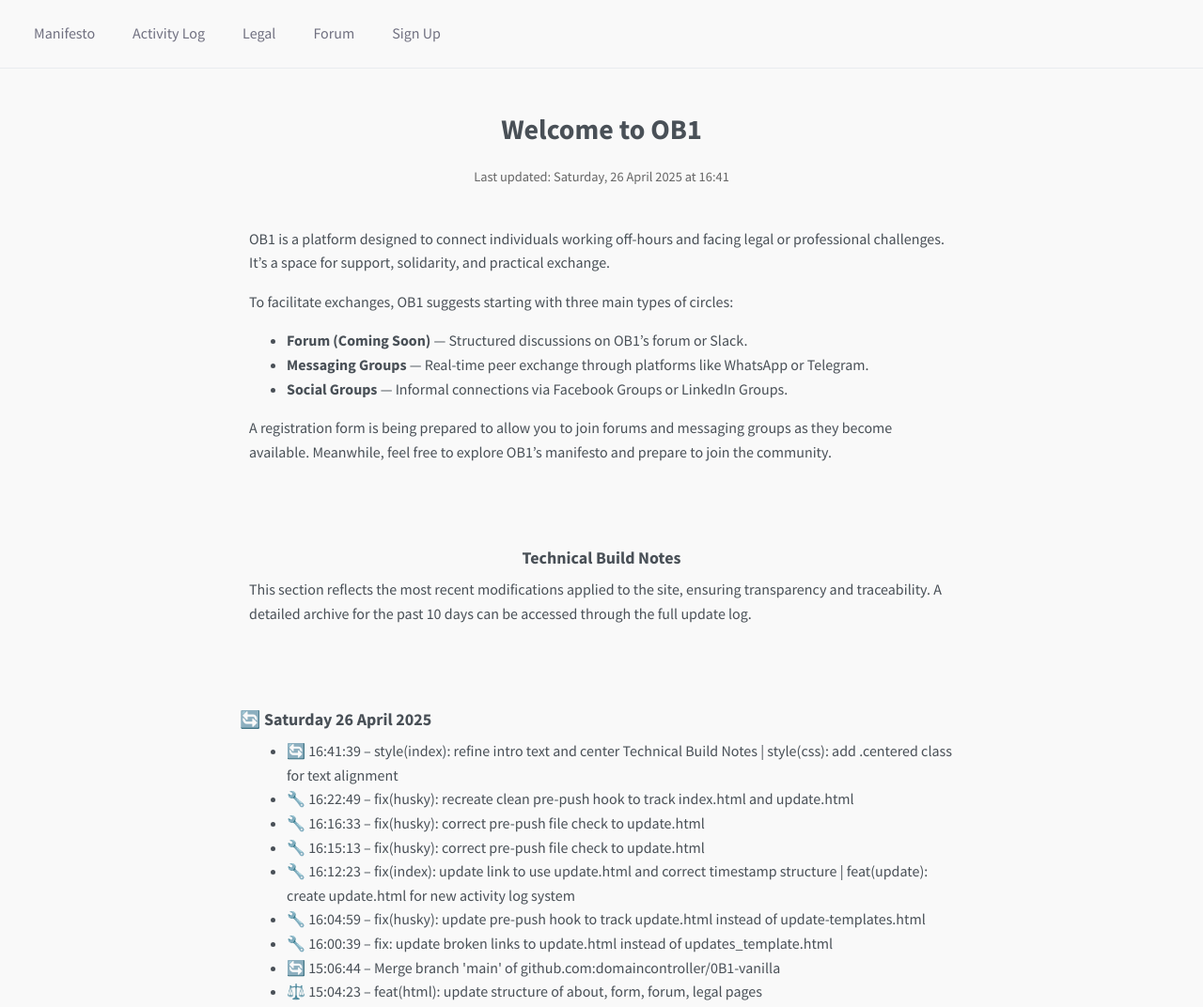
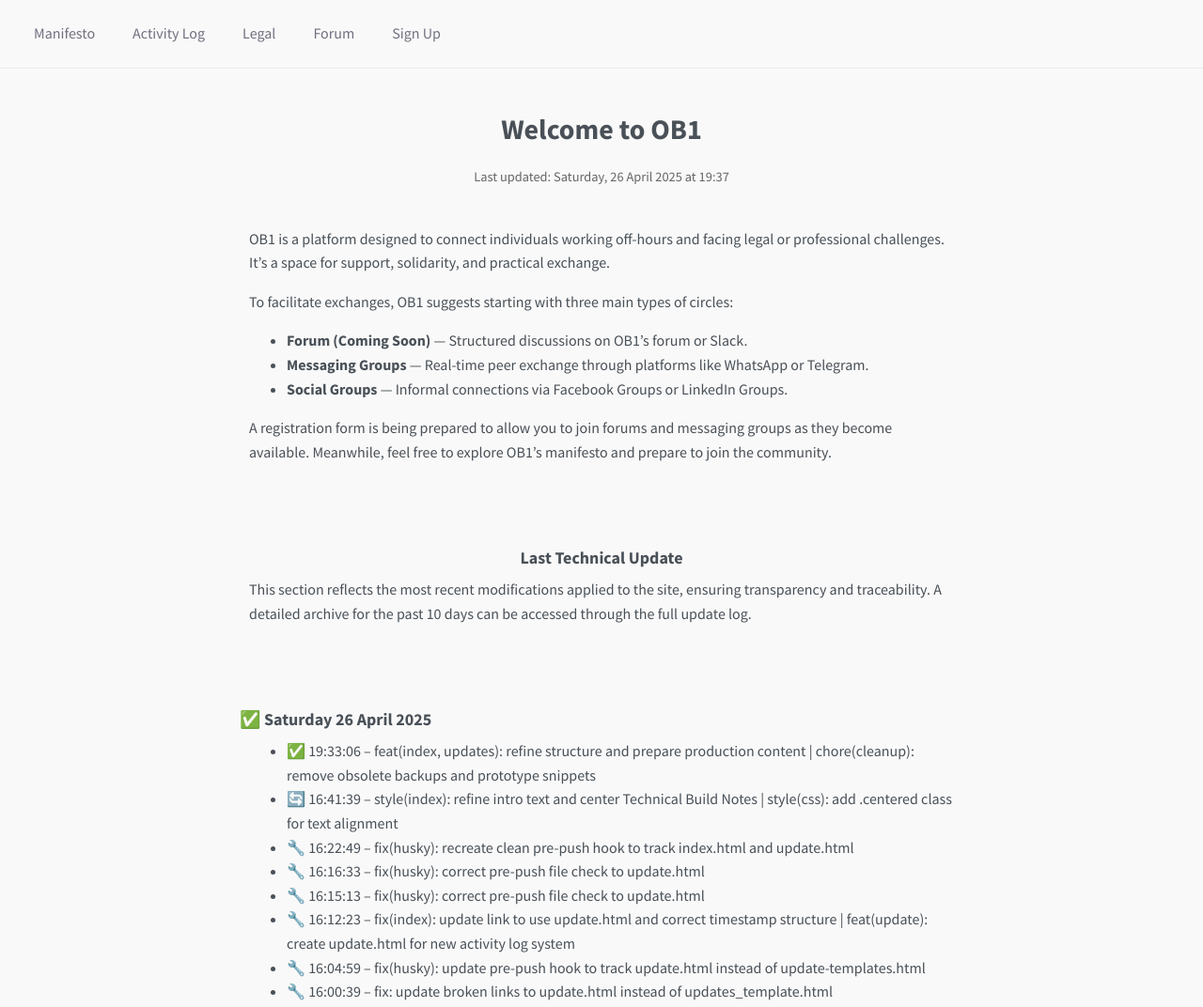
Before and after one commit to domainController/0B1-vanilla, a website built with Vite: page index.html in a window 1280 px wide. Shown: the top 1072 px of the page at 94% size. Built offline with nearby package versions, Linux system fonts and the light colour scheme.

Commit message:
chore(index): update section title to 'Last Technical Update' for better clarity

```diff
--- a/index.html
+++ b/index.html
@@ -20,7 +20,7 @@
 <main>
     <div class="legal-container">
         <h1>Welcome to OB1</h1>
-<small class="timestamp" style="display: block; text-align: center;">Last updated: Saturday, 26 April 2025 at 16:41</small>
+<small class="timestamp" style="display: block; text-align: center;">Last updated: Saturday, 26 April 2025 at 19:37</small>
         <!-- TIMESTAMP -->
         <br>
         <p>OB1 is a platform designed to connect individuals working off-hours and facing legal or professional challenges. It’s a space for support, solidarity, and practical exchange.</p>
@@ -36,7 +36,7 @@
         <p>A registration form is being prepared to allow you to join forums and messaging groups as they become available. Meanwhile, feel free to explore OB1’s manifesto and prepare to join the community.</p>
     </div>
     <div class="legal-container">
-        <h2 class="centered">Technical Build Notes</h2>
+        <h2 class="centered">Last Technical Update</h2>
         <p>
             This section reflects the most recent modifications applied to the site, ensuring transparency and traceability.
             A detailed archive for the past 10 days can be accessed through the full update log.
@@ -44,8 +44,9 @@
     </div>
     <!-- START INDEX UPDATES -->
 <div class="legal-container">
-<h2>🔄 Saturday 26 April 2025</h2>
+<h2>✅ Saturday 26 April 2025</h2>
 <ul>
+  <li>✅ 19:33:06 – feat(index, updates): refine structure and prepare production content | chore(cleanup): remove obsolete backups and prototype snippets</li>
   <li>🔄 16:41:39 – style(index): refine intro text and center Technical Build Notes | style(css): add .centered class for text alignment</li>
   <li>🔧 16:22:49 – fix(husky): recreate clean pre-push hook to track index.html and update.html</li>
   <li>🔧 16:16:33 – fix(husky): correct pre-push file check to update.html</li>
--- a/scripts/generate-home-updates.mjs
+++ b/scripts/generate-home-updates.mjs
@@ -30,7 +30,7 @@ function formatDay(dateObj) {
 }
 
 // Fetch commits from the last `sinceDays`
-async function getCommits(sinceDays = 2) {
+async function getCommits(sinceDays = 1) {
   const sinceDateObj = new Date();
   sinceDateObj.setHours(0, 0, 0, 0);
   sinceDateObj.setDate(sinceDateObj.getDate() - sinceDays);
```
